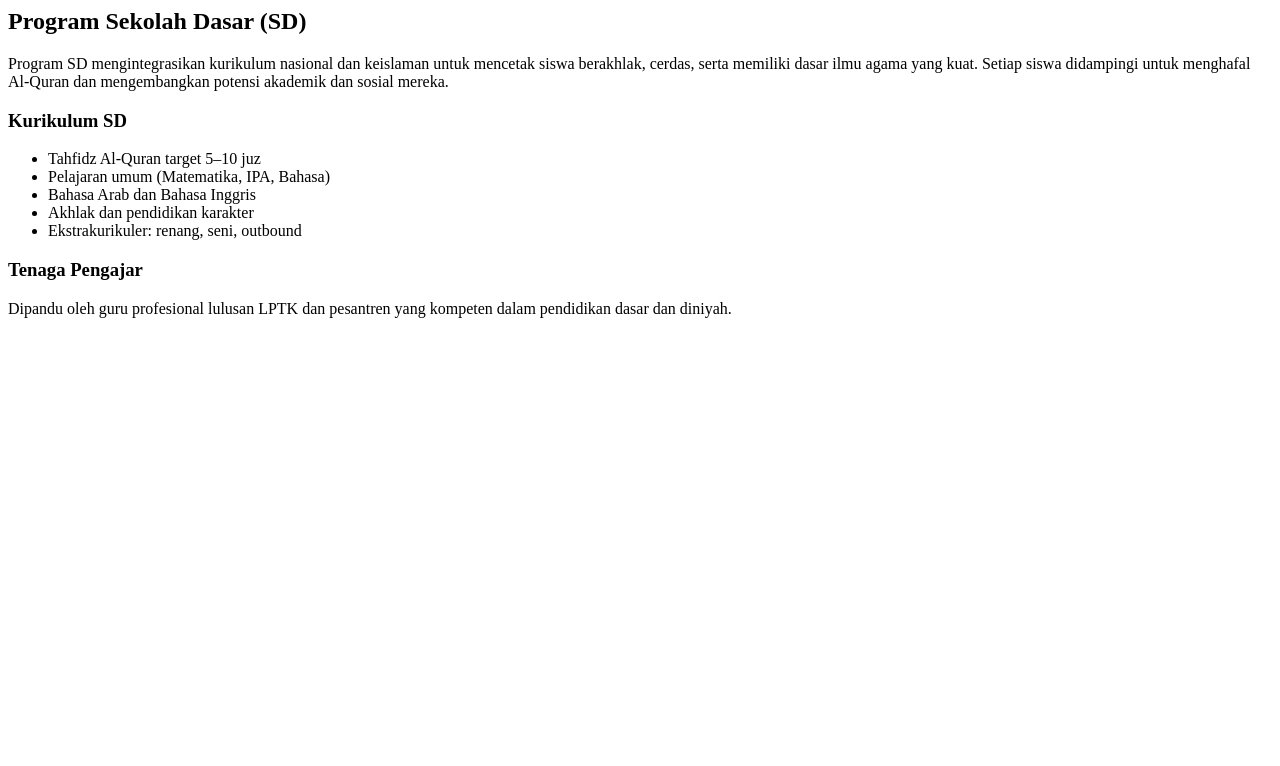
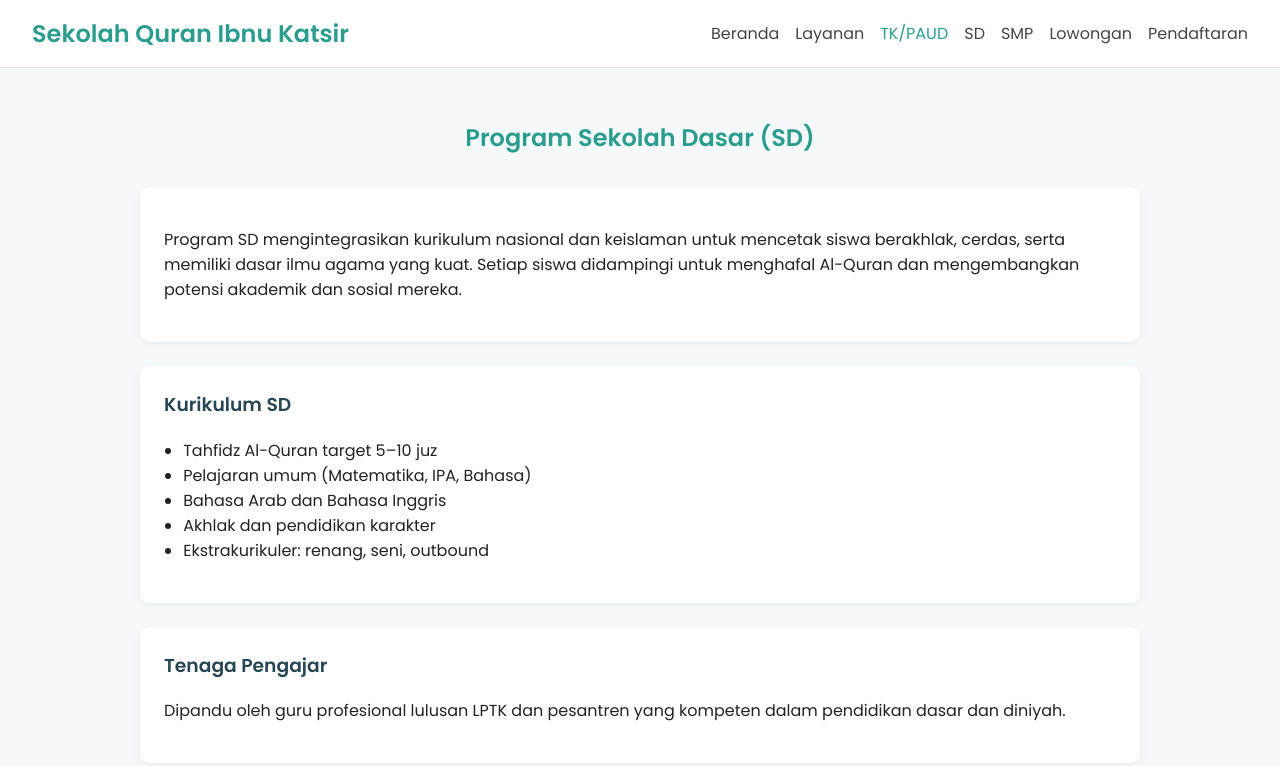
Before and after one commit to reaperskull8/Ibnu-Katsr, a plain HTML site: page sd.html in a window 1280 px wide. Drawn offline with Linux system fonts and the light colour scheme.

Commit message:
Update sd.html

```diff
--- a/sd.html
+++ b/sd.html
@@ -1,4 +1,31 @@
-<h2>Program Sekolah Dasar (SD)</h2>
+<!DOCTYPE html>
+<html lang="id">
+<head>
+  <meta charset="UTF-8" />
+  <meta name="viewport" content="width=device-width, initial-scale=1" />
+  <title>TK/PAUD - Sekolah Quran Ibnu Katsir</title>
+  <link href="https://fonts.googleapis.com/css2?family=Poppins:wght@400;600&display=swap" rel="stylesheet" />
+  <link rel="stylesheet" href="css/style.css" />
+</head>
+<body>
+  <header>
+    <div class="logo">
+      <h1>Sekolah Quran Ibnu Katsir</h1>
+    </div>
+    <nav id="navbar">
+      <a href="index.html" class="nav-link">Beranda</a>
+      <a href="layanan.html" class="nav-link">Layanan</a>
+      <a href="tk-paud.html" class="nav-link active">TK/PAUD</a>
+      <a href="sd.html" class="nav-link">SD</a>
+      <a href="smp.html" class="nav-link">SMP</a>
+      <a href="lowongan.html" class="nav-link">Lowongan</a>
+      <a href="pendaftaran.html" class="nav-link">Pendaftaran</a>
+    </nav>
+    <button id="menu-toggle" aria-controls="navbar" aria-expanded="false" aria-label="Toggle navigation">☰</button>
+  </header>
+
+  <main>
+    <section class="content-section"><h2>Program Sekolah Dasar (SD)</h2>
 <div class="card">
   <p>
     Program SD mengintegrasikan kurikulum nasional dan keislaman untuk mencetak siswa berakhlak, cerdas,
```
